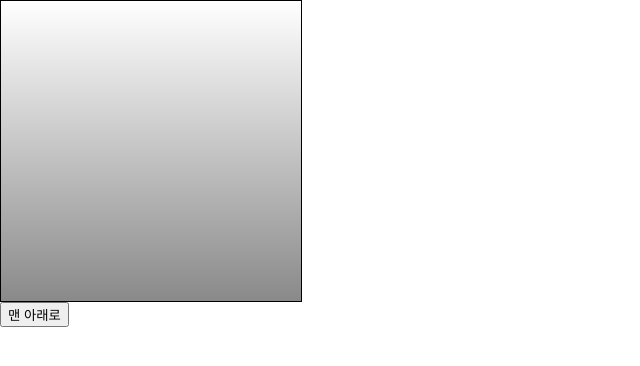
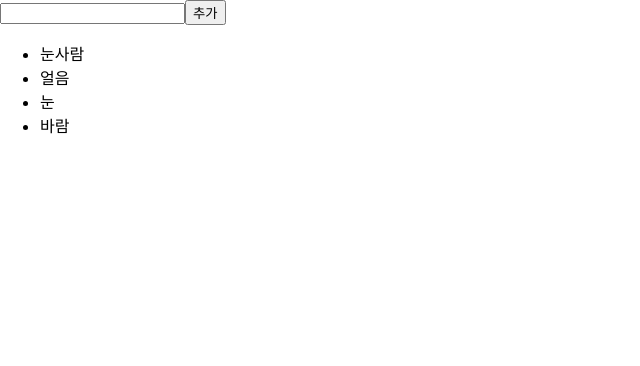
Before and after one commit to yeLyn36/react_study, a React (Create React App) app: page / in a window 1280 px wide. Shown: the top 366 px of the page, without its empty margins (0-640 px from the left). Built offline with nearby package versions, Linux system fonts and the light colour scheme.

Commit message:
map(), use key

```diff
--- a/src/App.js
+++ b/src/App.js
@@ -1,17 +1,10 @@
 import React, { Component } from 'react';
 import './App.css';
-import ScrollBox from './ScrollBox';
+import IterationSample from './IterationSample';
 
 class App extends Component {
   render() {
-    return (
-      <div>
-        <ScrollBox ref={ref => (this.scrollBox = ref)} />
-        <button onClick={() => this.scrollBox.scrollToBottom()}>
-          맨 아래로
-        </button>
-      </div>
-    );
+    return <IterationSample />;
   }
 }
 
--- /dev/null
+++ b/src/IterationSample.js
@@ -0,0 +1,46 @@
+import React, { useState } from 'react';
+
+const IterationSample = () => {
+  const [names, setNames] = useState([
+    { id: 1, text: '눈사람' },
+    { id: 2, text: '얼음' },
+    { id: 3, text: '눈' },
+    { id: 4, text: '바람' }
+  ]);
+
+  const [inputText, setInputText] = useState('');
+  const [nextId, setNextId] = useState(5);
+
+  const onChange = e => setInputText(e.target.value);
+
+  const onClick = () => {
+    const nextNames = names.concat({
+      id: nextId,
+      text: inputText
+    });
+    setNextId(nextId + 1);
+    setNames(nextNames);
+    setInputText('');
+  };
+
+  const onRemove = id => {
+    const nextNames = names.filter(name => name.id !== id);
+    setNames(nextNames);
+  };
+
+  const namesList = names.map(name => (
+    <li key={name.id} onDoubleClick={() => onRemove(name.id)}>
+      {name.text}
+    </li>
+  ));
+
+  return (
+    <>
+      <input value={inputText} onChange={onChange} />
+      <button onClick={onClick}>추가</button>
+      <ul>{namesList}</ul>
+    </>
+  );
+};
+
+export default IterationSample;
```
